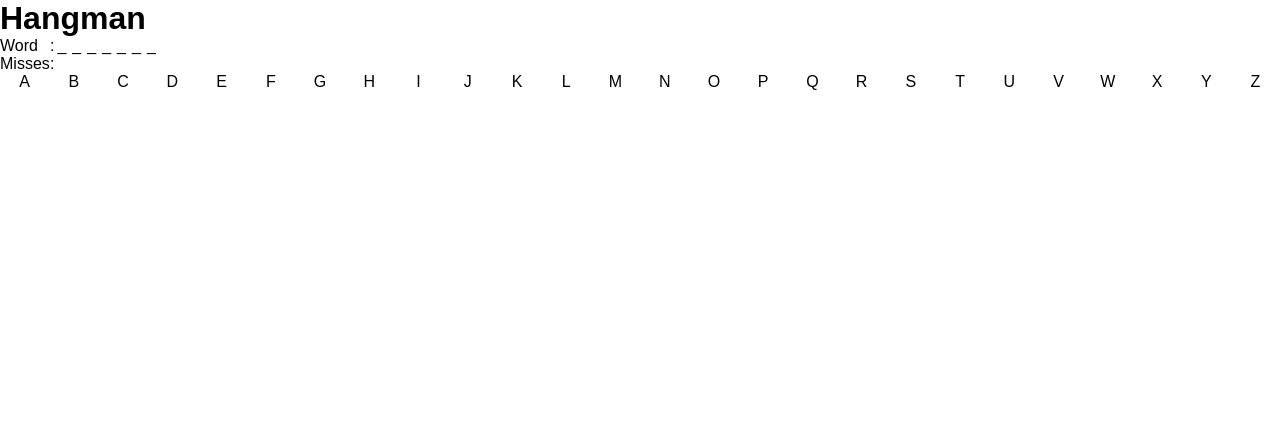
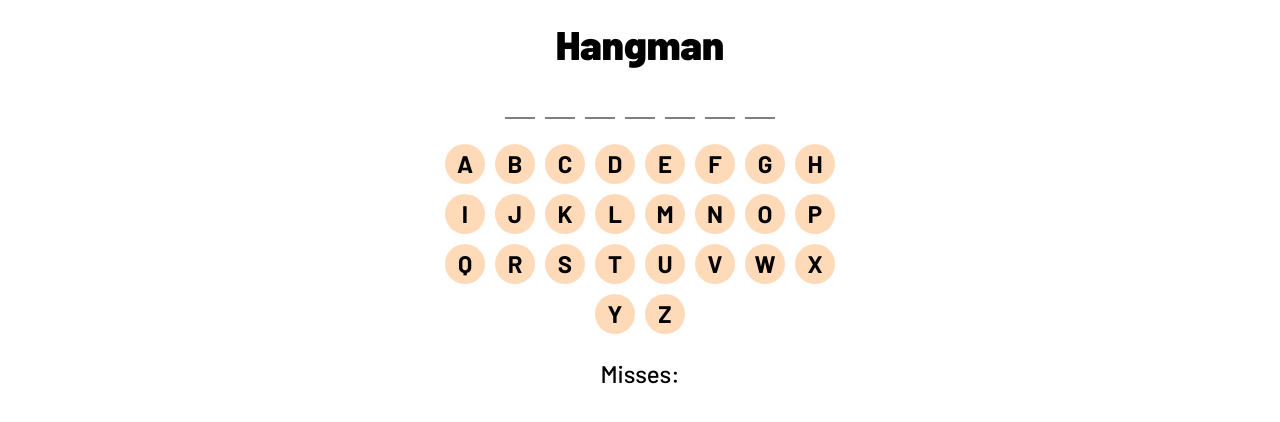
Before and after one commit to andfcam/hangman, a plain HTML site: page index.html in a window 1280 px wide. Drawn offline with Linux system fonts and the light colour scheme.

Commit message:
Added and improved styling. Virtual keys have been given the appearance of buttons and each element is easier to read and use.

```diff
--- a/css/style.scss
+++ b/css/style.scss
@@ -1,42 +1,99 @@
+@font-face {
+    font-family: "Barlow Black";
+    src: url("../static/fonts/Barlow-Black.ttf");
+}
+
+@font-face {
+    font-family: "Barlow Bold";
+    src: url("../static/fonts/Barlow-Bold.ttf");
+}
+
+@font-face {
+    font-family: "Barlow";
+    src: url("../static/fonts/Barlow-Medium.ttf");
+}
+
+@font-face {
+    font-family: "Barlow Light";
+    src: url("../static/fonts/Barlow-Light.ttf");
+}
+
 * {
     margin: 0;
     padding: 0;
     box-sizing: border-box;
-    font-family: Arial, Helvetica, sans-serif;
+    font-family: "Barlow", sans-serif;
+    font-weight: 400;
+}
+
+body {
+    padding: 20px;
+    text-align: center;
+
+    header {
+        h1 {
+            font-family: "Barlow Black";
+            font-size: 40px;
+        }
     }
 
     main {
-    > div {
-        display: flex;
+        #word {
+            margin: 20px 0;
+            font-size: 24px;
 
             span {
-            margin: 0 3px;
+                display: inline-block;
+                width: 30px;
+                margin: 0 5px;
+                border-bottom: 2px solid grey;
+            }
         }
 
-        > span {
-            margin: 0;
-            display: inline-block;
-            width: 50px;
+        #misses {
+            font-size: 24px;
+
+            span {
+                font-family: "Barlow Bold";
             }
         }
 
         #keyboard {
-        text-align: center;
+            display: flex;
+            flex-wrap: wrap;
+            justify-content: center;
+            font-size: 24px;
+            line-height: 40px;
+            max-width: 400px;
+            margin: 20px auto;
 
             .key {
+                display: inline-block;
+                width: 40px;
+                height: 40px;
+                border-radius: 20px;
+                margin: 5px;
+                background-color: peachpuff;
+                font-family: "Barlow Bold";
                 cursor: pointer;
 
                 &:hover {
-                color: orange;
+                    color: white;
+                }
+
+                &.correct,
+                &.incorrect {
+                    color: white;
                 }
 
                 &.correct {
-                color: lime;
+                    background-color: limegreen;
                 }
 
                 &.incorrect {
-                color: red;
+                    background-color: #eeeeee;
                 }
             }
         }
     }
+}
--- a/index.html
+++ b/index.html
@@ -14,16 +14,11 @@
             <h1>Hangman</h1>
         </header>
         <main>
-            <div>
-                <span>Word</span>:
-                <div id="word"></div>
-            </div>
-            <div>
-                <span>Misses</span>:
-                <div id="misses"></div>
-            </div>
+            <div id="word"></div>
+            <div id="keyboard"></div>
+            <h2>Misses:</h2>
+            <div id="misses"></div>
             <p id="feedback"></p>
-            <div id="keyboard"></div>
         </main>
     </body>
 </html>
--- a/js/Hangman.js
+++ b/js/Hangman.js
@@ -34,7 +34,7 @@ class Hangman {
 
     displayUnderscores = () => {
         this.lettersInWord.forEach(
-            () => (this.domWord.innerHTML += `<span>_</span>`)
+            () => (this.domWord.innerHTML += `<span>&nbsp;</span>`)
         );
     };
 
@@ -52,15 +52,15 @@ class Hangman {
         if (this.incorrectGuesses >= this.lives) this.stop();
     };
 
-    displayMiss = () => (this.domMisses.innerText += "X");
+    displayMiss = () => (this.domMisses.innerHTML += `<span>X</span>`);
 
     stop = () => {
-        this.domFeedback.innerText = "Game Over";
         this.keyboard.ignoreUserInput();
+        this.domFeedback.innerText = "Game over!";
     };
 }
 
-// Define number of lives and count down
+// Define number of lives, display and count down
 // Able to define word to guess first
 // Able to take random word (predefined in array)
 // Able to take random word (from dictionary api)
```
Also changed, not shown: css/style.css, static/fonts/Barlow-Black.ttf (added), static/fonts/Barlow-Bold.ttf (added), static/fonts/Barlow-Light.ttf (added), static/fonts/Barlow-Medium.ttf (added), 1 other file. Lines whose indentation alone changed are shown as unchanged.
